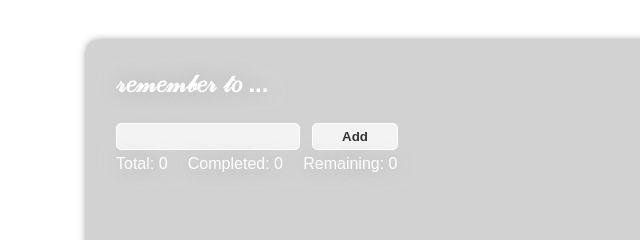
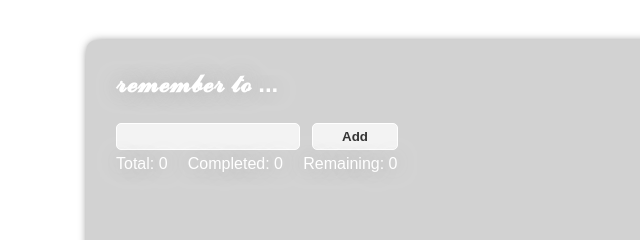
Before and after one commit to Qinisfighting/chrome-extension-dashboard, a website with bundled scripts: page index.html in a window 1280 px wide. Shown: the top 240 px of the page, 0-640 px from the left. Built offline with nearby package versions, Linux system fonts and the light colour scheme; no server answers.

Commit message:
Update index.html

```diff
--- a/index.html
+++ b/index.html
@@ -17,7 +17,7 @@
     <main>
       <div class="top">
         <div class="container">
-          <h2>𝓇𝑒𝓂𝑒𝓂𝒷𝑒𝓇 𝓉𝑜 ...</h2>
+          <h2>𝓻𝓮𝓶𝓮𝓶𝓫𝓮𝓻 𝓽𝓸 ...</h2>
           <form class="todo-form">
             <div class="form-wrapper">
               <input
```
